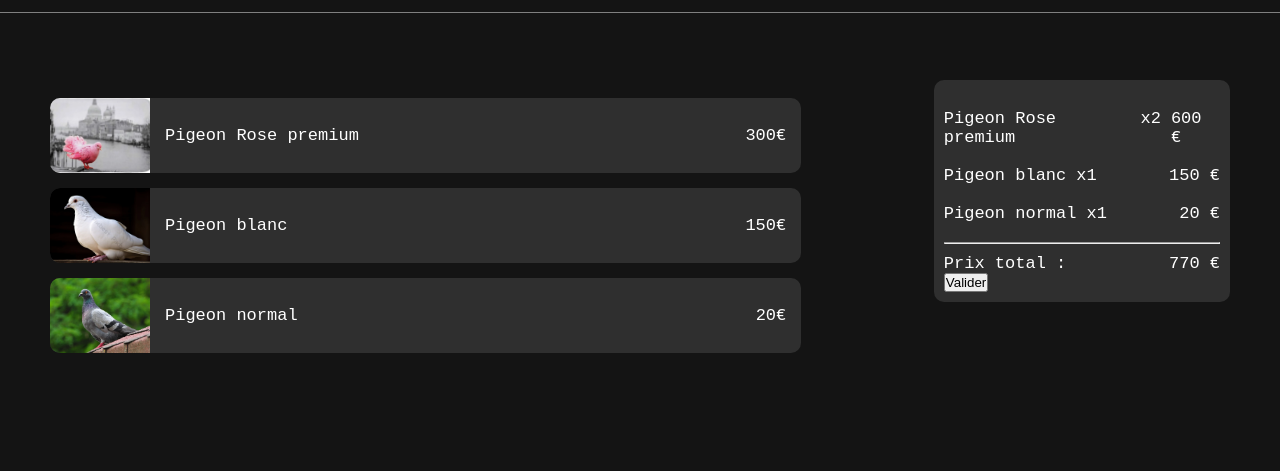
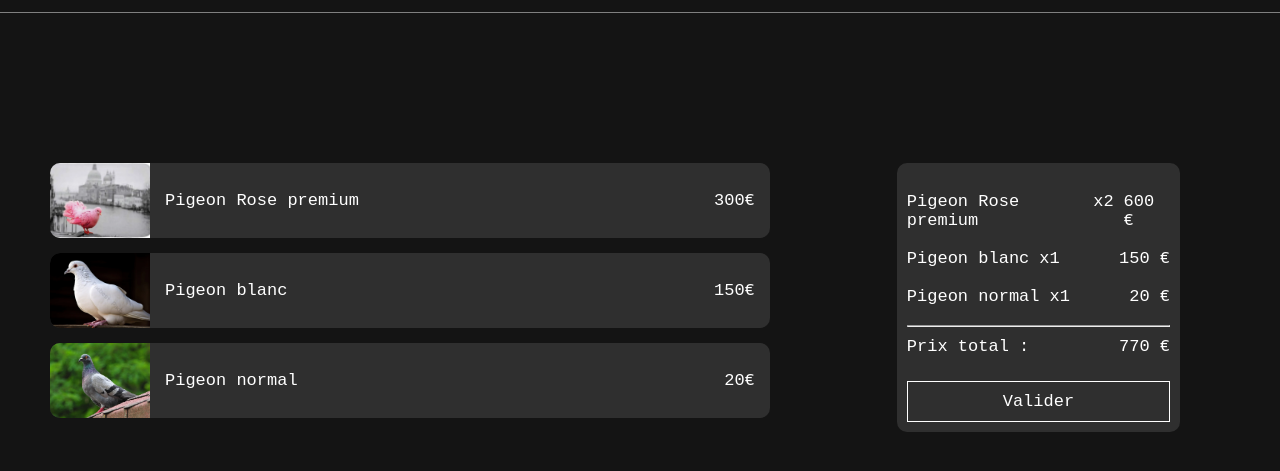
Before and after one commit to eli-ott/tunnel-achat, a plain HTML site: page pages/panier.html in a window 1280 px wide. Shown: the part 103-574 px from the top of the page. Drawn offline with Linux system fonts and the light colour scheme.

Commit message:
modif bouton panier

```diff
--- a/style/panier.css
+++ b/style/panier.css
@@ -1,14 +1,13 @@
 .parent {
 	display: flex;
 	justify-content: space-between;
-	align-items: center;
+	align-items: start;
+	padding: 150px 50px;
 	width: 100%;
 }
 
 .panier {
 	display: flex;
-	margin-top: 5em;
-	margin-left: 50px;
 	justify-content: center;
 	align-items: flex-start;
 	flex-direction: column;
@@ -23,7 +22,7 @@
 	height: 75px;
 	justify-content: flex-start;
 	align-items: center;
-	background-color:  rgba(90, 90, 90, 0.395);
+	background-color: rgba(90, 90, 90, 0.395);
 	border: 1;
 	border-color: black;
 	border-radius: 10px;
@@ -61,10 +60,27 @@
 	margin-top: 10px;
 }
 .paiment {
-    background-color:  rgba(90, 90, 90, 0.395);
+	background-color: rgba(90, 90, 90, 0.395);
 	border-radius: 10px;
 	margin: 0;
 	width: 25%;
 	margin-right: 50px;
 	padding: 10px;
 }
+button {
+    cursor: pointer;
+	width: 100%;
+	margin-top: 25px;
+	background: none;
+    color: white;
+    font-family: monospace;
+    font-size: 17px;
+    padding: 10px;
+    border: solid 1px white;
+    transition: 0.15s;
+}
+button:hover {
+    background: white;
+    border-color: black;
+    color: black;
+}
```
Lines whose indentation alone changed are shown as unchanged.
